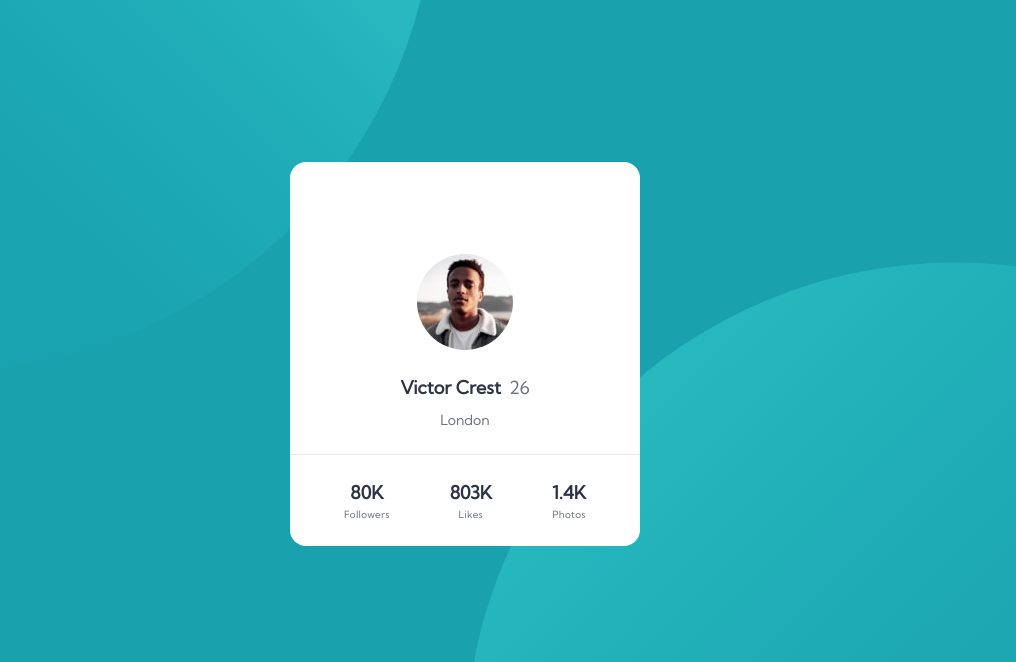
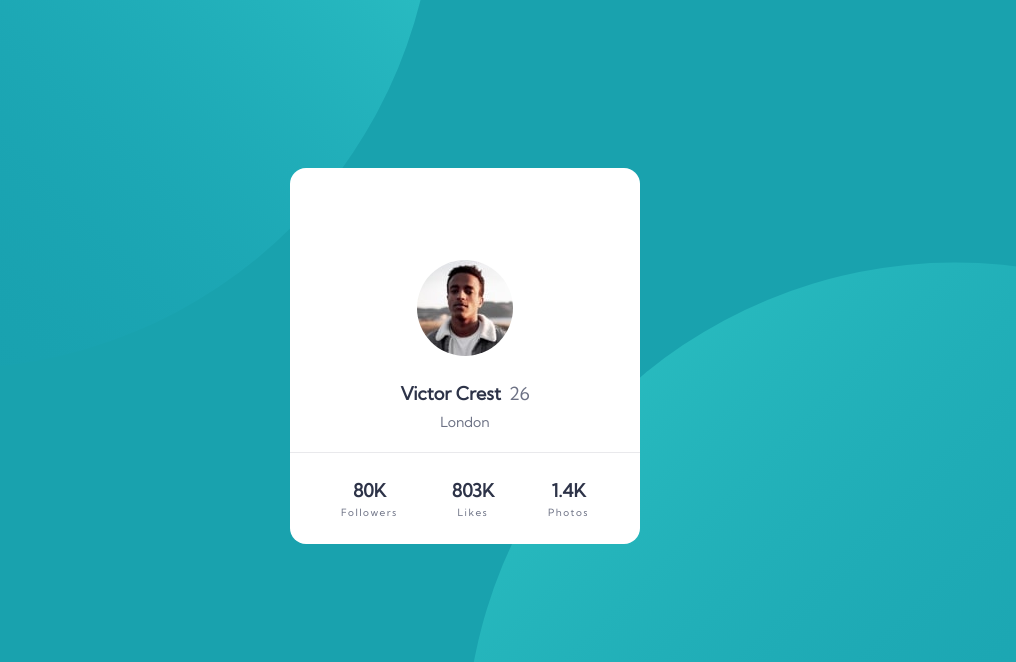
Before and after one commit to p1t1ch/fm-profile-card-component, a Gatsby site: page / in a window 1280 px wide. Shown: the part 138-800 px from the top of the page, without its empty margins (175-1191 px from the left). Built offline with nearby package versions, Linux system fonts and the light colour scheme; Gatsby itself is replaced by a stand-in of ours.

Commit message:
and even more style tweaks

```diff
--- a/src/components/Count/index.tsx
+++ b/src/components/Count/index.tsx
@@ -9,7 +9,7 @@ function Count({ name, count, className = '', ...props }: CountProps) {
   return (
     <li className={`grid place-items-center ${className}`} {...props}>
       <div className="text-primary text-lg font-bold">{count}K</div>
-      <div className="text-primary-dark text-xs tracking-wide">{name}</div>
+      <div className="text-primary-dark text-xs tracking-widest">{name}</div>
     </li>
   )
 }
--- a/src/components/ProfileCard/index.tsx
+++ b/src/components/ProfileCard/index.tsx
@@ -35,8 +35,8 @@ function ProfileCard({
           className="grid-area transform translate-y-1/2 rounded-full border-5 border-white"
         />
       </section>
-      <section className="p-6 pt-18 text-center">
-        <div className="mb-2 text-lg">
+      <section className="p-6 pt-18 pb-5 text-center">
+        <div className="mb-1 text-lg">
           <h1 className="inline-block text-primary font-bold mr-2">{name}</h1>
           <span className="text-primary-dark">{age}</span>
         </div>
--- a/tailwind.config.js
+++ b/tailwind.config.js
@@ -31,6 +31,9 @@ module.exports = {
         'circle-x': '-103%',
         'circle-y': '-89%',
       },
+      letterSpacing: {
+        widest: '.15em',
+      },
     },
   },
   variants: {
```
